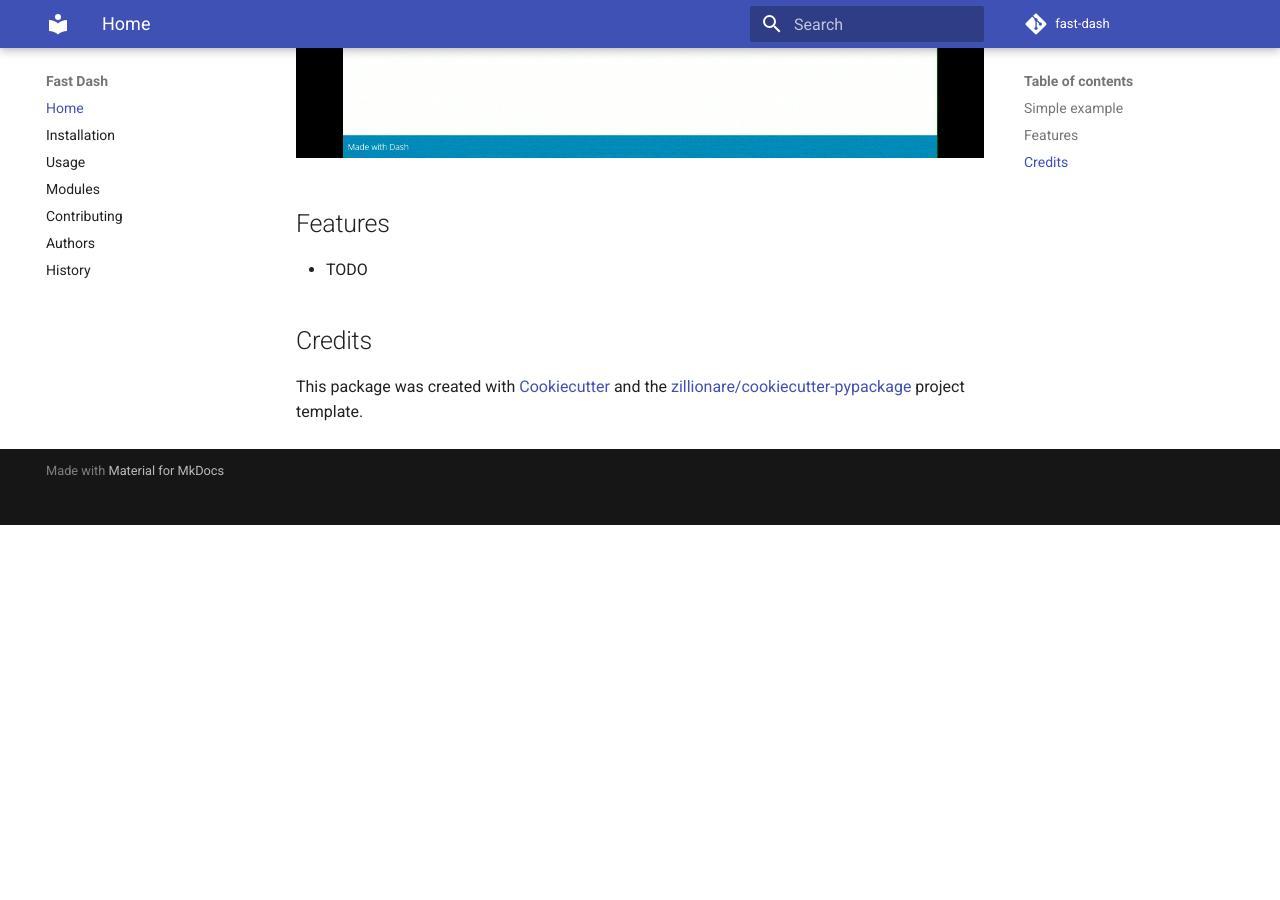
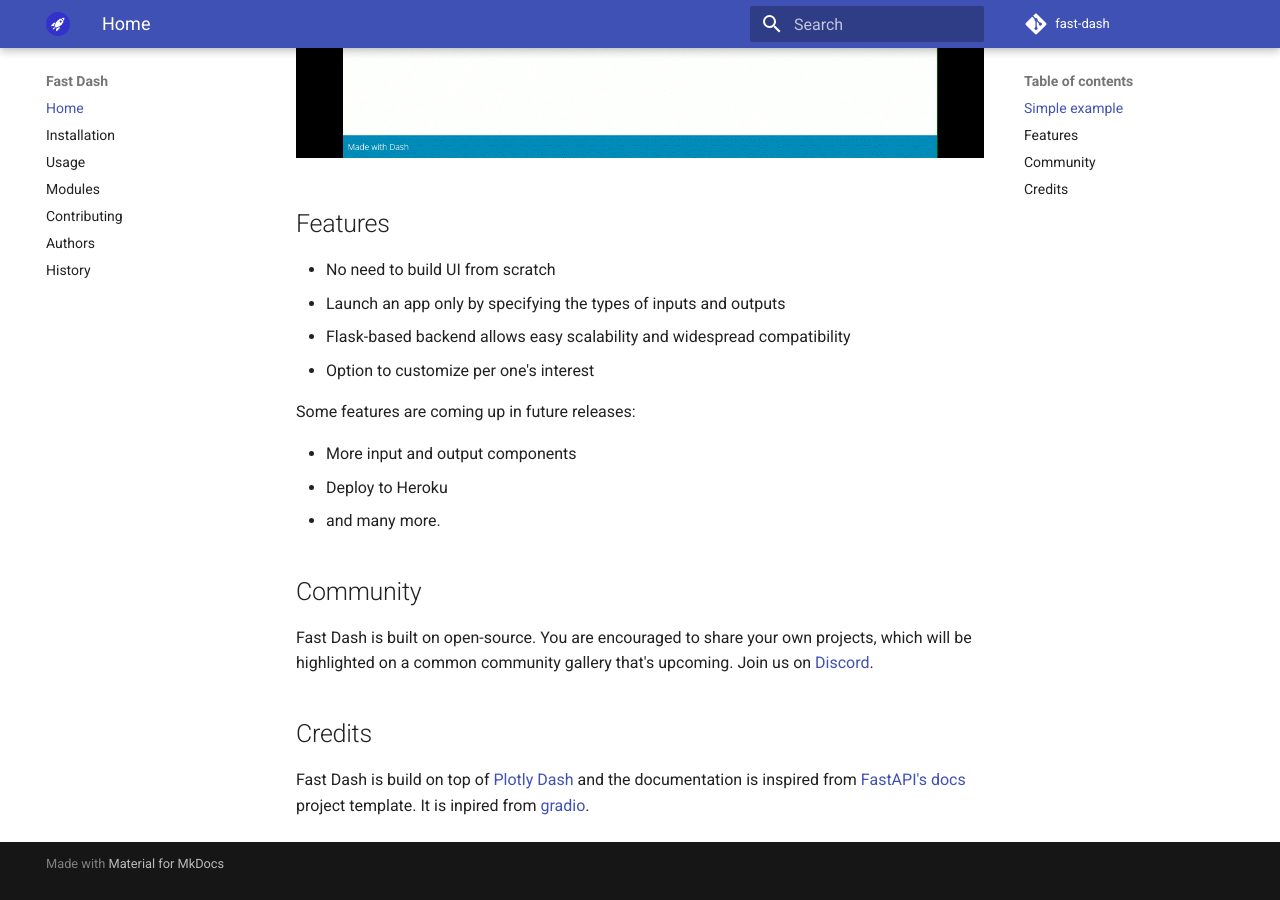
Before and after one commit to dkedar7/fast_dash, an MkDocs documentation site: the page built from docs/index.md, in a window 1280 px wide and 900 px high, scrolled down 1536 px. Built offline with MkDocs 1.6.1 and Material for MkDocs 9.7.7, drawn with Linux system fonts in a browser that asks for light colours; comment, search, counter and statistics services are not loaded; before the commit the page ends 2061 px from its top, so only the background shows below that.

Commit message:
Finalized README.md

```diff
--- a/README.md
+++ b/README.md
@@ -14,6 +14,10 @@
 
 <a href="https://github.com/dkedar7/fast_dash/blob/main/LICENSE">
     <img src="https://img.shields.io/github/license/dkedar7/fast_dash" alt="MIT License">
+</a>
+
+<a href="https://dkedar7.github.io/fast_dash/">
+    <img src="https://img.shields.io/badge/Docs-MkDocs-<COLOR>.svg" alt="Documentation">
 </a>
 
 </p>
@@ -69,8 +73,21 @@
 
 ## Features
 
-* TODO
+- No need to build UI from scratch
+- Launch an app only by specifying the types of inputs and outputs
+- Flask-based backend allows easy scalability and widespread compatibility
+- Option to customize per one's interest
+
+Some features are coming up in future releases:
+
+- More input and output components
+- Deploy to Heroku
+- and many more.
+
+## Community
+
+Fast Dash is built on open-source. You are encouraged to share your own projects, which will be highlighted on a common community gallery that's upcoming. Join us on [Discord](https://discord.gg/B8nPVfPZ6a).
 
 ## Credits
 
-This package was created with [Cookiecutter](https://github.com/audreyr/cookiecutter) and the [zillionare/cookiecutter-pypackage](https://github.com/zillionare/cookiecutter-pypackage) project template.
+Fast Dash is build on top of [Plotly Dash](https://github.com/plotly/dash) and the documentation is inspired from [FastAPI's docs](https://fastapi.tiangolo.com/) project template. It is inpired from [gradio](https://github.com/gradio-app/gradio).
--- a/mkdocs.yml
+++ b/mkdocs.yml
@@ -6,6 +6,8 @@
 
 theme:
   name: material
+  logo: assets/favicon.ico
+  favicon: assets/favicon.ico
   icon:
     admonition:
       note: octicons/tag-16
@@ -55,3 +57,6 @@
 extra_javascript:
   - js/termynal.js
   - js/custom.js
+
+repo_name: fast-dash
+repo_url: https://github.com/dkedar7/fast-dash/
```
Also changed, not shown: docs/installation.md (+17 -0 lines), docs/assets/favicon.jpg (added), 1 other file.
